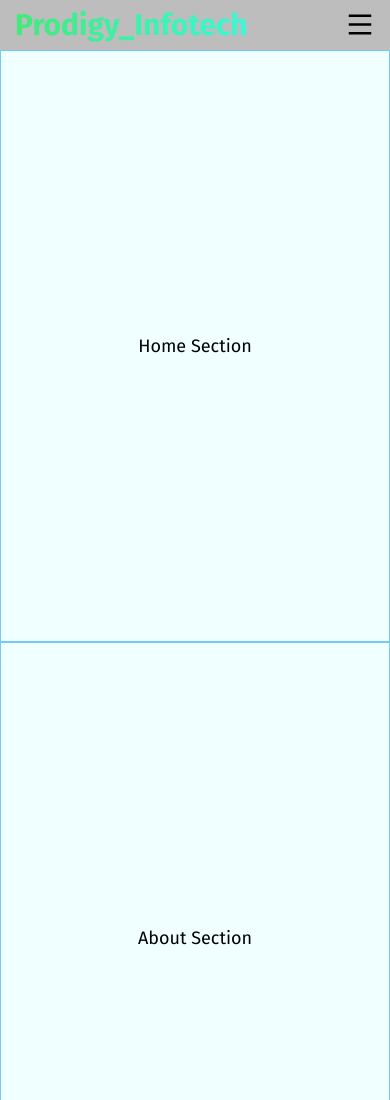
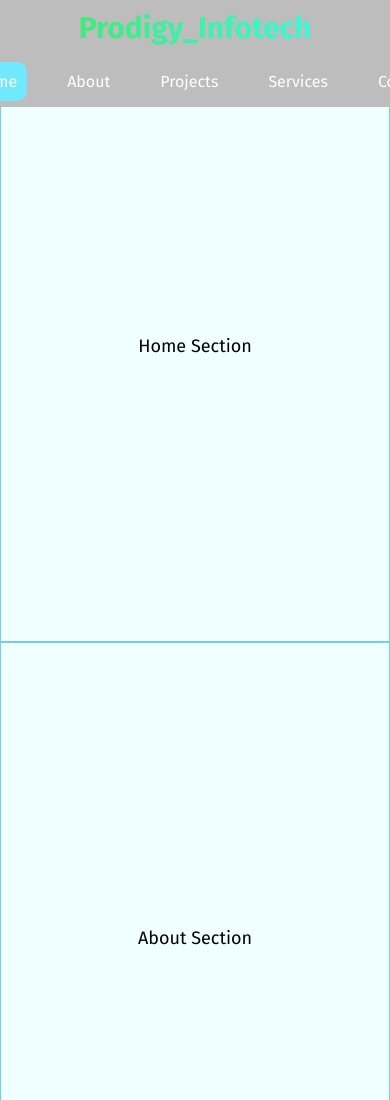
Before and after one commit to Satyam-Shinde/PRODIGY_WD_01, a plain HTML site: page index.html in a window 390 px wide. Shown: the top 1100 px of the page. Drawn offline with nearby package versions, Linux system fonts and the light colour scheme.

Commit message:
Added Responsive navbar and content

```diff
--- a/index.html
+++ b/index.html
@@ -19,7 +19,7 @@
                 <h1>Prodigy_Infotech</h1>
             </div>
             <ul class="nav-links">
-                <li class="nav-link"><a class="link" href="#home">Home</a></li>
+                <li class="nav-link"><a class="link active" href="#home">Home</a></li>
 
                 <li class="nav-link"><a class="link" href="#about">About</a></li>
 
@@ -29,9 +29,6 @@
 
                 <li class="nav-link"><a class="link" href="#contacts">Contacts</a></li>
             </ul>
-            <div class="icon">
-                <i class="ri-menu-line"></i>
-            </div>
         </nav>
     </header>
 
--- a/style.css
+++ b/style.css
@@ -13,7 +13,7 @@ body {
 
 nav {
     width: 100%;
-    height: 50px;
+    /* height: 50px; */
     position: fixed;
     top: 0;
     overflow: hidden;
@@ -127,16 +127,21 @@ footer {
     display: none;
 }
 
-@media (max-width: 858px) {
-    .icon {
-        display: flex;
-        align-items: center;
-        font-size: 30px;
-        margin-right: 15px;
+
+@media (max-width: 834px){
+    .navbar{
+        flex-direction: column;
+        justify-content: space-evenly;
     }
 
-    .nav-links {
-        display: none;
+    .nav-name{
+        /* display: none; */
+        justify-content: center;
+        padding-bottom: 0;
+        margin-left: 0;
     }
 
+    .nav-name h1{
+        margin: 10px 0px;
+    }
 }
```
